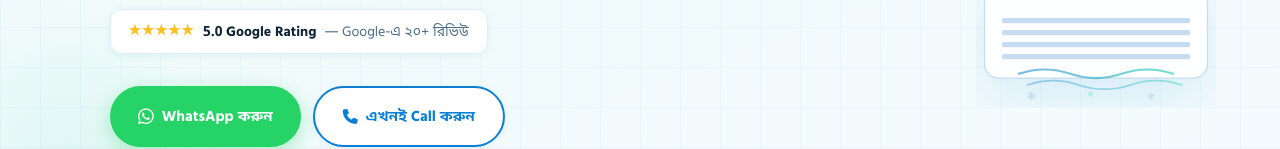
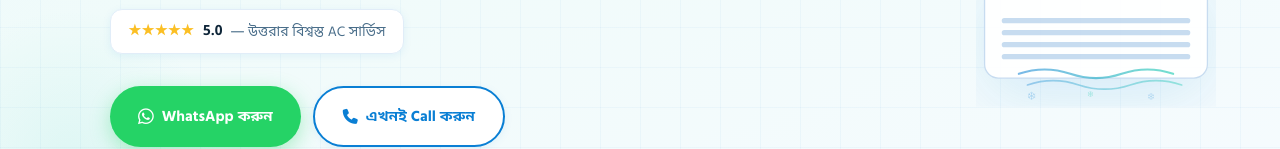
Before and after one commit to marufhossenofficial/Tulip---Ac-Service-Uttara, a plain HTML site: page index.html in a window 1280 px wide. Shown: the part 453-602 px from the top of the page. Drawn offline with Linux system fonts and the light colour scheme.

Commit message:
Update index.html

```diff
--- a/index.html
+++ b/index.html
@@ -1140,8 +1140,8 @@
 
     <div class="hero-rating animate-fadeup delay-3">
       <span class="stars">★★★★★</span>
-      <strong>5.0  Google Rating</strong>
-      <span class="count">— Google-এ ২০+ রিভিউ</span>
+      <strong>5.0 </strong>
+      <span class="count">— উত্তরার বিশ্বস্ত AC সার্ভিস</span>
     </div>
 
     <div class="hero-buttons">
```
